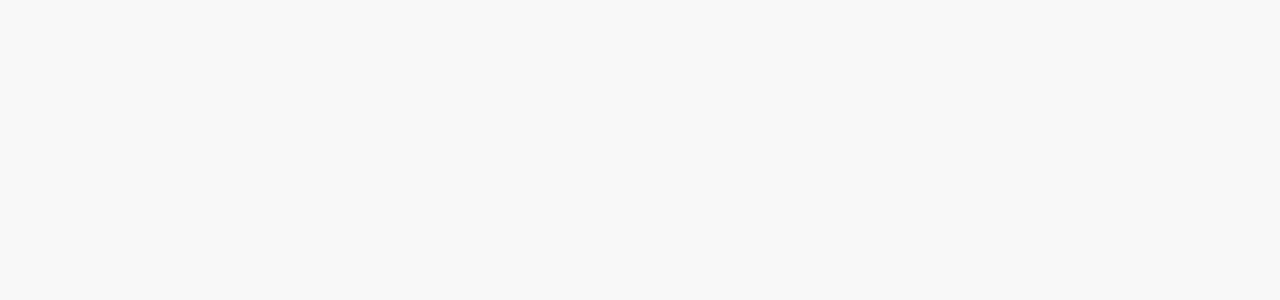
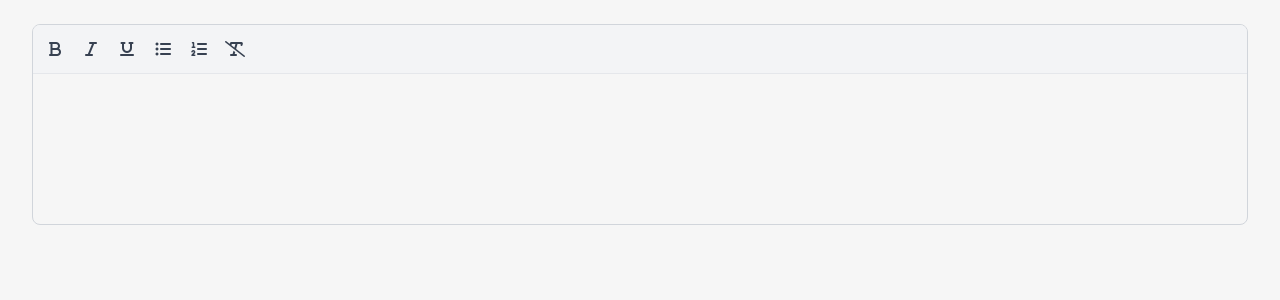
Before and after one commit to AMRWERY/Tailwind-Free-Components, a Vue app: page /text-editor in a window 1280 px wide. Before the commit this address had no page. Shown: the top 300 px of the page. Built offline with nearby package versions, Linux system fonts and the light colour scheme; what tailwindcss-rtl would draw is missing.

Commit message:
handle create text-editor.vue component

```diff
--- /dev/null
+++ b/src/components/text-editor.vue
@@ -0,0 +1,52 @@
+<template>
+    <div>
+        <div class="overflow-hidden border border-gray-300 rounded-lg">
+            <!-- Toolbar -->
+            <div class="flex flex-wrap gap-2 p-2 bg-gray-100 border-b">
+                <button v-for="btn in buttons" :key="btn.command" :title="btn.label" type="button"
+                    class="p-1 text-gray-700 hover:text-blue-600" @click="exec(btn.command, btn.value)">
+                    <i :class="[btn.icon, 'w-5', 'h-5']"></i>
+                </button>
+            </div>
+
+            <!-- Editor area -->
+            <div ref="editor" class="min-h-[150px] p-3 outline-none prose prose-sm max-w-none" contenteditable
+                @input="updateContent" v-html="content" />
+        </div>
+    </div>
+</template>
+
+<script setup>
+import { ref } from 'vue'
+
+// Local state for the content
+const content = ref('')
+
+const editor = ref(null)
+
+const updateContent = () => {
+    if (editor.value) {
+        content.value = editor.value.innerHTML
+    }
+}
+
+const exec = (command, value) => {
+    document.execCommand(command, false, value ?? null)
+    updateContent()
+}
+
+const buttons = [
+    { command: 'bold', label: 'Bold', icon: 'fa-solid fa-bold' },
+    { command: 'italic', label: 'Italic', icon: 'fa-solid fa-italic' },
+    { command: 'underline', label: 'Underline', icon: 'fa-solid fa-underline' },
+    { command: 'insertUnorderedList', label: 'Bullet List', icon: 'fa-solid fa-list-ul' },
+    { command: 'insertOrderedList', label: 'Numbered List', icon: 'fa-solid fa-list-ol' },
+    { command: 'removeFormat', label: 'Clear Formatting', icon: 'fa-solid fa-text-slash' }
+]
+</script>
+
+<style scoped>
+.prose:focus {
+    outline: none;
+}
+</style>
--- a/src/router/index.js
+++ b/src/router/index.js
@@ -1116,6 +1116,11 @@ const router = createRouter({
     },
 
     //other
+    {
+      path: "/text-editor",
+      name: "text-editor",
+      component: () => import("../components/text-editor.vue"),
+    },
     {
       path: "/auto-complete-input",
       name: "auto-complete-input",
--- a/src/views/Home.vue
+++ b/src/views/Home.vue
@@ -555,6 +555,7 @@ const range = ref([
 ])
 
 const others = ref([
+  { title: 'text-editor', route: '/text-editor' },
   { title: 'auto-complete-input', route: '/auto-complete-input' },
   { title: 'date-picker', route: '/date-picker' },
   { title: 'dialog', route: '/dialog' },
```
